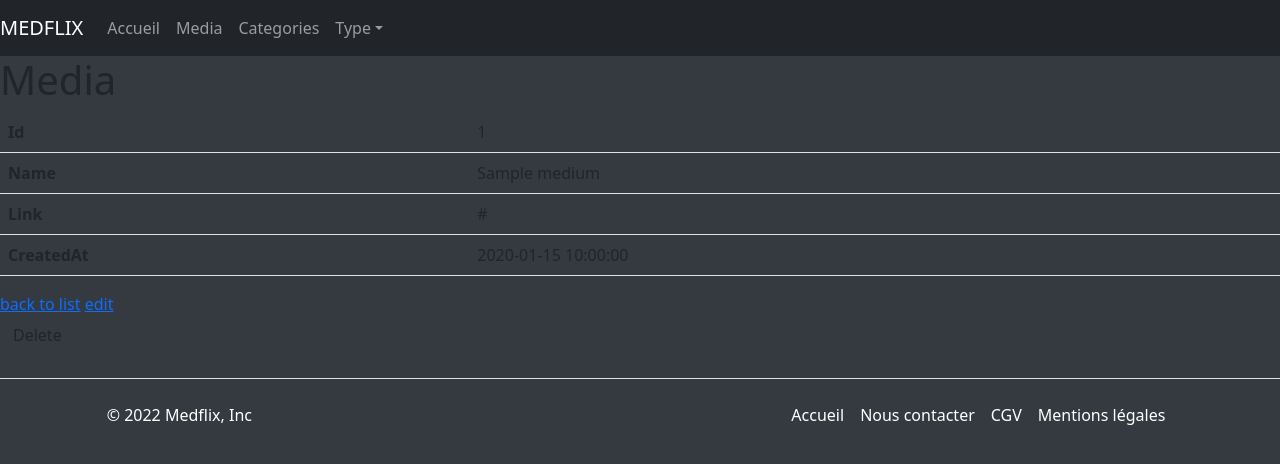
After one commit to MathieuLaurent/medflix, a Symfony app: template templates/edit/edit_media/show.html.twig in a window 1280 px wide. The commit adds this page. Shown: the top 464 px of the page. Run offline with Twig, Linux system fonts and the light colour scheme; the template is opened without the code that fills it: most values are stand-ins (such as "Sample title", 1, 10 or a date in 2020); some libraries are stand-ins or nearby versions.

Commit message:
ajout menu

```diff
--- a/templates/base.html.twig
+++ b/templates/base.html.twig
@@ -11,8 +11,10 @@
         <script src="{{ asset('js/script.js') }}"></script>
     </head>
     <body>
+        {% include 'inc/header.html.twig' %}
+
         {% block body %}{% endblock %}
 
-         {% include 'inc/footer.html.twig' %}
+        {% include 'inc/footer.html.twig' %}
     </body>
 </html>
--- a/templates/edit_media/edit.html.twig
+++ b/templates/edit/edit_media/edit.html.twig
@@ -5,9 +5,9 @@
 {% block body %}
     <h1>Edit Media</h1>
 
-    {{ include('edit_media/_form.html.twig', {'button_label': 'Update'}) }}
+    {{ include('edit/edit_media/_form.html.twig', {'button_label': 'Update'}) }}
 
     <a href="{{ path('edit_media_index') }}">back to list</a>
 
-    {{ include('edit_media/_delete_form.html.twig') }}
+    {{ include('edit/edit_media/_delete_form.html.twig') }}
 {% endblock %}
--- a/templates/edit_media/new.html.twig
+++ b/templates/edit/edit_media/new.html.twig
@@ -5,7 +5,7 @@
 {% block body %}
     <h1>Create new Media</h1>
 
-    {{ include('edit_media/_form.html.twig') }}
+    {{ include('edit/edit_media/_form.html.twig') }}
 
     <a href="{{ path('edit_media_index') }}">back to list</a>
 {% endblock %}
--- a/templates/edit_media/show.html.twig
+++ b/templates/edit/edit_media/show.html.twig
@@ -30,5 +30,5 @@
 
     <a href="{{ path('edit_media_edit', {'id': medium.id}) }}">edit</a>
 
-    {{ include('edit_media/_delete_form.html.twig') }}
+    {{ include('edit/edit_media/_delete_form.html.twig') }}
 {% endblock %}
--- a/templates/editor_category/edit.html.twig
+++ b/templates/edit/editor_category/edit.html.twig
@@ -5,9 +5,9 @@
 {% block body %}
     <h1>Edit Category</h1>
 
-    {{ include('editor_category/_form.html.twig', {'button_label': 'Update'}) }}
+    {{ include('edit/editor_category/_form.html.twig', {'button_label': 'Update'}) }}
 
     <a href="{{ path('editor_category_index') }}">back to list</a>
 
-    {{ include('editor_category/_delete_form.html.twig') }}
+    {{ include('edit/editor_category/_delete_form.html.twig') }}
 {% endblock %}
--- a/templates/editor_category/new.html.twig
+++ b/templates/edit/editor_category/new.html.twig
@@ -5,7 +5,7 @@
 {% block body %}
     <h1>Create new Category</h1>
 
-    {{ include('editor_category/_form.html.twig') }}
+    {{ include('edit/editor_category/_form.html.twig') }}
 
     <a href="{{ path('editor_category_index') }}">back to list</a>
 {% endblock %}
--- a/templates/editor_category/show.html.twig
+++ b/templates/edit/editor_category/show.html.twig
@@ -22,5 +22,5 @@
 
     <a href="{{ path('editor_category_edit', {'id': category.id}) }}">edit</a>
 
-    {{ include('editor_category/_delete_form.html.twig') }}
+    {{ include('edit/editor_category/_delete_form.html.twig') }}
 {% endblock %}
--- a/templates/inc/footer.html.twig
+++ b/templates/inc/footer.html.twig
@@ -0,0 +1,12 @@
+ <footer class="d-flex flex-wrap justify-content-around align-items-center py-3 my-4 border-top">
+    <p class="col-md-4 mb-0 text-white">&copy; 2022 Medflix, Inc</p>
+
+
+
+    <ul class="nav col-md-4 justify-content-end">
+      <li class="nav-item"><a href="{{path('accueil')}}" class="nav-link px-2 text-white">Accueil</a></li>
+      <li class="nav-item"><a href="#" class="nav-link px-2 text-white">Nous contacter</a></li>
+      <li class="nav-item"><a href="#" class="nav-link px-2 text-white">CGV</a></li>
+      <li class="nav-item"><a href="#" class="nav-link px-2 text-white">Mentions légales</a></li>
+    </ul>
+  </footer>
--- /dev/null
+++ b/templates/inc/header.html.twig
@@ -0,0 +1,28 @@
+ <nav class="navbar navbar-expand-sm navbar-dark bg-dark">
+      <a class="navbar-brand" href="#">MEDFLIX</a>
+      <button class="navbar-toggler" type="button" data-toggle="collapse" data-target="#navbarsExample03" aria-controls="navbarsExample03" aria-expanded="false" aria-label="Toggle navigation">
+        <span class="navbar-toggler-icon"></span>
+      </button>
+
+      <div class="collapse navbar-collapse" id="navbarsExample03">
+        <ul class="navbar-nav mr-auto">
+          <li class="nav-item active">
+            <a class="nav-link" href="{{path('accueil')}}">Accueil <span class="sr-only"></span></a>
+          </li>
+          <li class="nav-item">
+            <a class="nav-link" href="#">Media</a>
+          </li>
+          <li class="nav-item">
+            <a class="nav-link" href="#">Categories</a>
+          </li>
+          <li class="nav-item dropdown">
+            <a class="nav-link dropdown-toggle" href="#" id="dropdown03" data-toggle="dropdown" aria-haspopup="true" aria-expanded="false">Type</a>
+            <div class="dropdown-menu" aria-labelledby="dropdown03">
+              <a class="dropdown-item" href="#">pdf</a>
+              <hr>
+              <a class="dropdown-item" href="#">Images</a>
+            </div>
+          </li>
+        </ul>
+      </div>
+    </nav>
```
Also changed, not shown: src/Controller/EditorCategoryController.php (+4 -4 lines), src/Controller/EditorMediaController.php (renamed from src/Controller/EditMediaController.php, +5 -5 lines), templates/edit/bo.html.twig (added), templates/edit/edit_media/_delete_form.html.twig (renamed from templates/edit_media/_delete_form.html.twig), templates/edit/edit_media/_form.html.twig (renamed from templates/edit_media/_form.html.twig), templates/edit/edit_media/index.html.twig (renamed from templates/edit_media/index.html.twig), templates/edit/editor_category/_delete_form.html.twig (renamed from templates/editor_category/_delete_form.html.twig), templates/edit/editor_category/_form.html.twig (renamed from templates/editor_category/_form.html.twig), templates/edit/editor_category/index.html.twig (renamed from templates/editor_category/index.html.twig), templates/pages/accueil.html.twig (line endings or trailing spaces).
